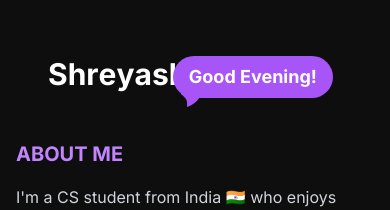
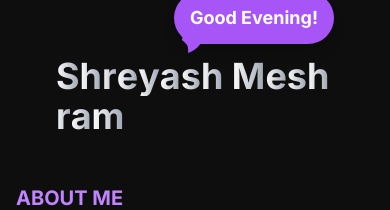
Before and after one commit to shreyuu/Portfolio, a React (Create React App) app: page / in a window 390 px wide. Shown: the top 210 px of the page. Built offline with nearby package versions, Linux system fonts and the light colour scheme.

Commit message:
Refactor Hero component: enhance animations, update layout for improved responsiveness, and refine greeting display

```diff
--- a/src/components/Hero.jsx
+++ b/src/components/Hero.jsx
@@ -15,19 +15,24 @@ const Hero = () => {
       opacity: 1,
       transition: {
         delayChildren: 0.3,
-        staggerChildren: 0.05
+        staggerChildren: 0.08
       }
     }
   };
 
   const letterAnimation = {
-    hidden: { y: 20, opacity: 0 },
+    hidden: {
+      y: 50,
+      opacity: 0,
+      rotateX: -45
+    },
     visible: {
       y: 0,
       opacity: 1,
+      rotateX: 0,
       transition: {
-        duration: 0.5,
-        ease: "easeOut"
+        duration: 0.6,
+        ease: [0.215, 0.61, 0.355, 1]
       }
     }
   };
@@ -35,40 +40,41 @@ const Hero = () => {
   const name = "Shreyash Meshram".split("");
 
   return (
-    <div className="mx-auto grid max-w-7xl grid-cols-12 px-2 xs:px-4 sm:px-6">
-      <div className="col-span-12 flex sm:flex-wrap md:flex-wrap p-6 dark:border-gray-500">
-        <div className="relative w-fit">
+    <div className="mx-auto grid max-w-7xl grid-cols-12 px-4 sm:px-6 lg:px-8">
+      <div className="col-span-12 flex items-center justify-start p-6 sm:p-8 lg:p-10">
+        <div className="relative">
           <motion.div
-            className="flex flex-wrap overflow-hidden"
+            className="flex flex-wrap"
             variants={containerAnimation}
             initial="hidden"
             animate="visible"
           >
             {name.map((letter, index) => (
-              <motion.div
+              <motion.span
                 key={index}
                 variants={letterAnimation}
-                className="overflow-hidden"
-                aria-hidden="true"
+                className="text-4xl sm:text-5xl md:text-6xl lg:text-7xl font-bold
+                          bg-gradient-to-r from-white to-gray-400 bg-clip-text
+                          text-transparent transform-gpu"
               >
-                <span className="text-3xl sm:text-4xl md:text-5xl lg:text-[4.5rem] font-bold inline-block whitespace-pre">
-                  {letter}
-                </span>
-              </motion.div>
+                {letter === " " ? "\u00A0" : letter}
+              </motion.span>
             ))}
           </motion.div>
 
           <motion.div
-            initial={{ opacity: 0, y: -20 }}
-            animate={{ opacity: 1, y: 0 }}
+            initial={{ opacity: 0, y: -20, scale: 0.95 }}
+            animate={{ opacity: 1, y: 0, scale: 1 }}
             transition={{
-              delay: 1,
-              duration: 0.6,
+              delay: 1.2,
+              duration: 0.8,
               ease: "easeOut"
             }}
-            className="absolute right-0 top-0 -translate-y-14 translate-x-12 rounded-full bg-purple-500 px-4 py-3 text-lg font-bold leading-none text-white dark:text-gray-1000 xs:inline-block lg:translate-x-full lg:translate-y-0"
+            className="absolute -top-16 right-0 lg:right-[-50px]
+                       bg-purple-500 px-4 py-3 rounded-full
+                       shadow-lg transform-gpu"
           >
-            <span className="inline-block">{getGreeting()}</span>
+            <span className="text-lg font-bold text-white">{getGreeting()}</span>
             <svg
               viewBox="0 0 22 18"
               fill="none"
```
